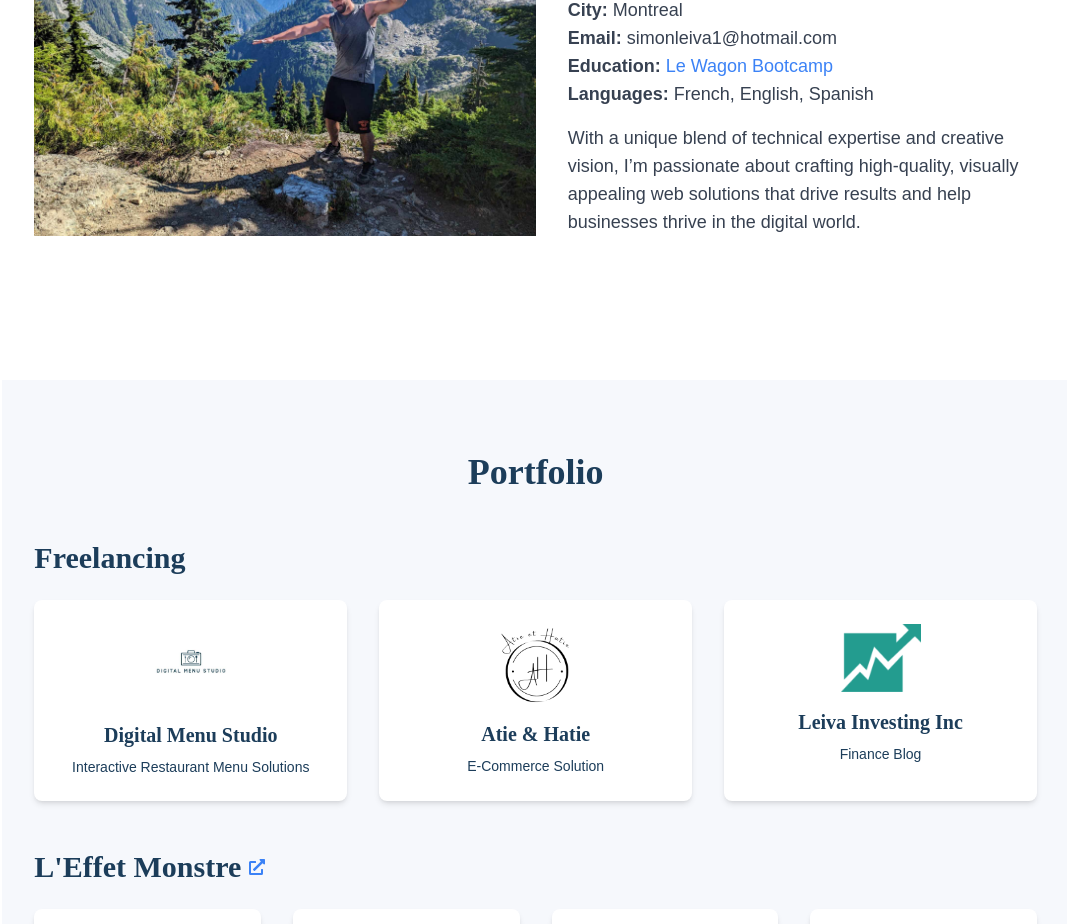
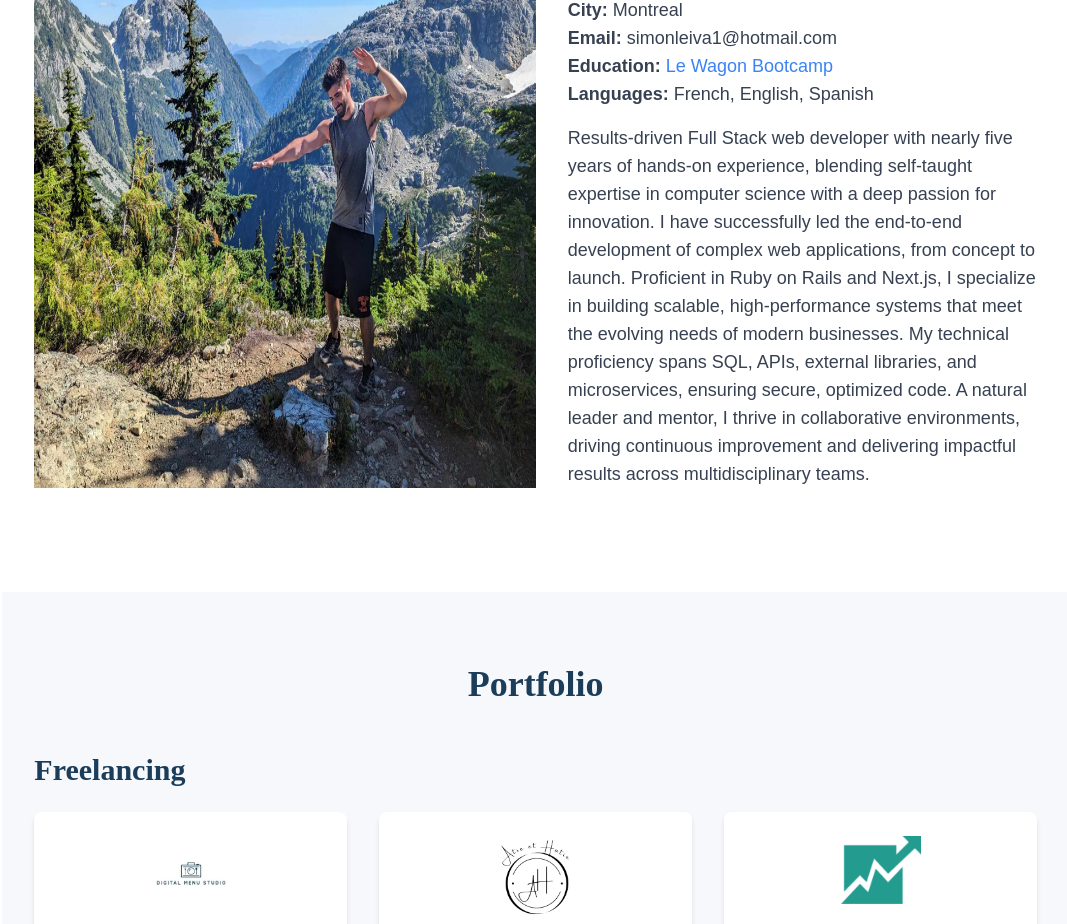
Before and after one commit to simprogramming/leiva-programming, a Next.js app: page / in a window 1280 px wide. Shown: the part 1220-2144 px from the top of the page, without its empty margins (211-1278 px from the left). Built offline with nearby package versions, Linux system fonts and the light colour scheme.

Commit message:
Update About.tsx

```diff
--- a/src/app/components/About.tsx
+++ b/src/app/components/About.tsx
@@ -32,7 +32,7 @@ function About() {
               <li><strong>Languages:</strong> French, English, Spanish</li>
             </ul>
             <p className="text-lg text-gray-700">
-              With a unique blend of technical expertise and creative vision, I’m passionate about crafting high-quality, visually appealing web solutions that drive results and help businesses thrive in the digital world.
+              Results-driven Full Stack web developer with nearly five years of hands-on experience, blending self-taught expertise in computer science with a deep passion for innovation. I have successfully led the end-to-end development of complex web applications, from concept to launch. Proficient in Ruby on Rails and Next.js, I specialize in building scalable, high-performance systems that meet the evolving needs of modern businesses. My technical proficiency spans SQL, APIs, external libraries, and microservices, ensuring secure, optimized code. A natural leader and mentor, I thrive in collaborative environments, driving continuous improvement and delivering impactful results across multidisciplinary teams.
             </p>
           </div>
         </div>
```
